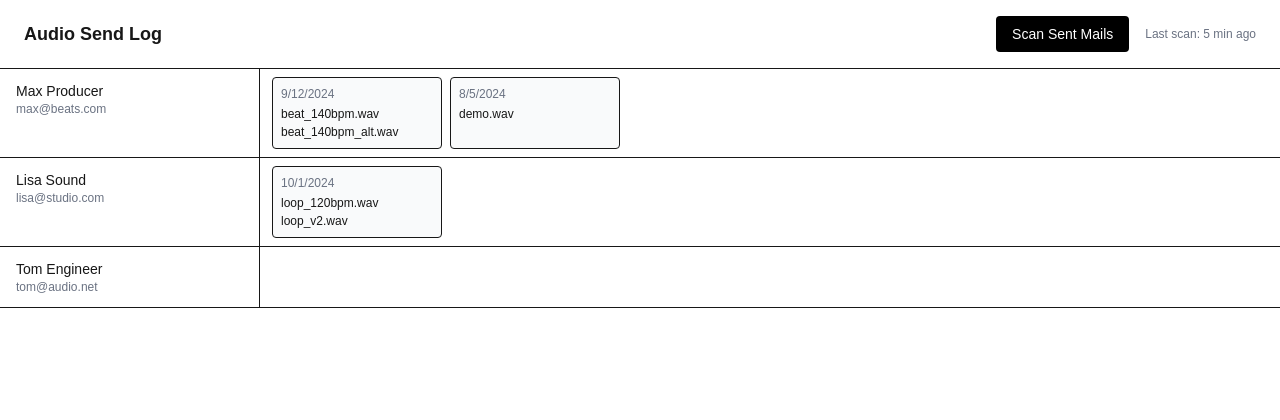
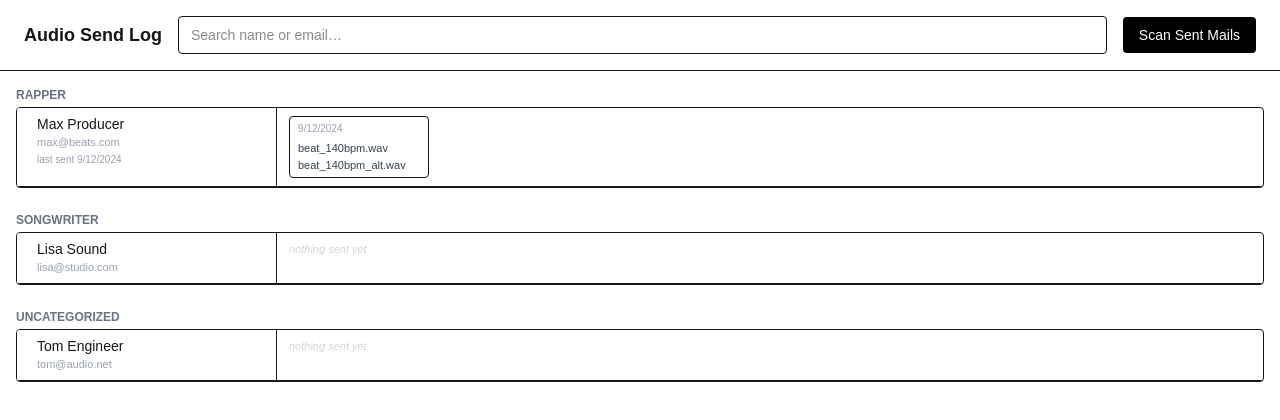
Before and after one commit to atakanalpas/beats-project, a Next.js app: page /dashboard in a window 1280 px wide. Shown: the top 420 px of the page. Built offline with nearby package versions, Linux system fonts and the light colour scheme.

Commit message:
Änderung

```diff
--- a/app/dashboard/page.tsx
+++ b/app/dashboard/page.tsx
@@ -1,4 +1,8 @@
-// app/dashboard/page.tsx
+"use client"
+
+import { useState } from "react"
+
+/* ================= TYPES ================= */
 
 type Attachment = {
   id: string
@@ -18,13 +22,30 @@ type Contact = {
   sentMails: SentMail[]
 }
 
-/* ---------------- MOCK DATA ---------------- */
+type Category = {
+  id: string
+  name: string
+}
 
-const contacts: Contact[] = [
+type ContactWithCategory = Contact & {
+  categoryId?: string
+  position: number
+}
+
+/* ================= MOCK DATA ================= */
+
+const categories: Category[] = [
+  { id: "cat-rapper", name: "Rapper" },
+  { id: "cat-songwriter", name: "Songwriter" }
+]
+
+const contacts: ContactWithCategory[] = [
   {
     id: "c1",
     name: "Max Producer",
     email: "max@beats.com",
+    categoryId: "cat-rapper",
+    position: 1,
     sentMails: [
       {
         id: "m1",
@@ -33,11 +54,6 @@ const contacts: Contact[] = [
           { id: "a1", filename: "beat_140bpm.wav" },
           { id: "a2", filename: "beat_140bpm_alt.wav" }
         ]
-      },
-      {
-        id: "m2",
-        sentAt: "2024-08-05",
-        attachments: [{ id: "a3", filename: "demo.wav" }]
       }
     ]
   },
@@ -45,76 +61,183 @@ const contacts: Contact[] = [
     id: "c2",
     name: "Lisa Sound",
     email: "lisa@studio.com",
-    sentMails: [
-      {
-        id: "m3",
-        sentAt: "2024-10-01",
-        attachments: [
-          { id: "a4", filename: "loop_120bpm.wav" },
-          { id: "a5", filename: "loop_v2.wav" }
-        ]
-      }
-    ]
+    categoryId: "cat-songwriter",
+    position: 1,
+    sentMails: []
   },
   {
     id: "c3",
     name: "Tom Engineer",
     email: "tom@audio.net",
+    position: 1,
     sentMails: []
   }
 ]
 
-/* ---------------- PAGE ---------------- */
+/* ================= HELPERS ================= */
+
+function filterContacts(list: ContactWithCategory[], search: string) {
+  if (!search) return list
+  return list.filter(c =>
+    c.name.toLowerCase().includes(search.toLowerCase()) ||
+    c.email.toLowerCase().includes(search.toLowerCase())
+  )
+}
+
+function getStatusColor(lastSentAt?: string) {
+  if (!lastSentAt) return "bg-gray-300"
+
+  const days =
+    (Date.now() - new Date(lastSentAt).getTime()) /
+    (1000 * 60 * 60 * 24)
+
+  if (days <= 7) return "bg-green-300"
+  if (days <= 30) return "bg-yellow-200"
+  if (days <= 90) return "bg-orange-300"
+  return "bg-red-300"
+}
+
+function getCardOpacity(sentAt: string) {
+  const days =
+    (Date.now() - new Date(sentAt).getTime()) /
+    (1000 * 60 * 60 * 24)
+
+  if (days <= 14) return "opacity-100"
+  if (days <= 60) return "opacity-70"
+  return "opacity-40"
+}
+
+/* ================= PAGE ================= */
 
 export default function DashboardPage() {
+  const [search, setSearch] = useState("")
+
   return (
     <div className="h-screen flex flex-col">
       {/* HEADER */}
-      <header className="flex items-center justify-between px-6 py-4 border-b">
-        <div className="font-semibold text-lg">Audio Send Log</div>
+      <header className="flex items-center gap-4 px-6 py-4 border-b">
+        <div className="font-semibold text-lg whitespace-nowrap">
+          Audio Send Log
+        </div>
 
-        <div className="flex items-center gap-4">
-          <button className="rounded bg-black text-white px-4 py-2 text-sm">
-            Scan Sent Mails
-          </button>
-          <span className="text-xs text-gray-500">
-            Last scan: 5 min ago
-          </span>
-        </div>
+        <input
+          value={search}
+          onChange={e => setSearch(e.target.value)}
+          placeholder="Search name or email…"
+          className="border px-3 py-2 rounded text-sm flex-1"
+        />
+
+        <button className="rounded bg-black text-white px-4 py-2 text-sm">
+          Scan Sent Mails
+        </button>
       </header>
 
-      {/* TABLE */}
+      {/* CONTENT */}
       <main className="flex-1 overflow-auto">
-        <div className="min-w-[900px]">
-          {contacts.map(contact => (
-            <ContactRow key={contact.id} contact={contact} />
+        <div className="min-w-[900px] px-4 py-4 space-y-6">
+
+          {categories.map(category => (
+            <CategoryBlock
+              key={category.id}
+              title={category.name}
+              contacts={filterContacts(
+                contacts.filter(c => c.categoryId === category.id),
+                search
+              )}
+            />
           ))}
+
+          <CategoryBlock
+            title="Uncategorized"
+            contacts={filterContacts(
+              contacts.filter(c => !c.categoryId),
+              search
+            )}
+          />
         </div>
       </main>
     </div>
   )
 }
 
-/* ---------------- ROW ---------------- */
+/* ================= CATEGORY ================= */
 
-function ContactRow({ contact }: { contact: Contact }) {
+function CategoryBlock({
+  title,
+  contacts
+}: {
+  title: string
+  contacts: ContactWithCategory[]
+}) {
+  if (contacts.length === 0) return null
+
   return (
-    <div className="grid grid-cols-[260px_1fr] border-b">
+    <div>
+      <div className="mb-1 text-xs font-semibold text-gray-500 uppercase">
+        {title}
+      </div>
+
+      <div className="border rounded overflow-hidden">
+        {contacts
+          .sort((a, b) => a.position - b.position)
+          .map(contact => (
+            <ContactRow key={contact.id} contact={contact} />
+          ))}
+      </div>
+    </div>
+  )
+}
+
+/* ================= ROW ================= */
+
+function ContactRow({ contact }: { contact: ContactWithCategory }) {
+  const lastSent =
+    contact.sentMails.length > 0
+      ? contact.sentMails[0].sentAt
+      : undefined
+
+  const MAX_VISIBLE = 4
+  const visibleMails = contact.sentMails.slice(0, MAX_VISIBLE)
+  const hiddenCount = contact.sentMails.length - MAX_VISIBLE
+
+  return (
+    <div className="grid grid-cols-[260px_1fr] border-b hover:bg-gray-50">
       {/* LEFT */}
-      <div className="sticky left-0 z-10 bg-white border-r px-4 py-3">
-        <div className="font-medium text-sm">{contact.name}</div>
-        <div className="text-xs text-gray-500 truncate">
-          {contact.email}
+      <div className="sticky left-0 z-10 bg-white border-r flex">
+        <div className={'w-1 ${getStatusColor(lastSent)}'} />
+
+        <div className="px-4 py-2">
+          <div className="font-medium text-sm leading-tight">
+            {contact.name}
+          </div>
+          <div className="text-[11px] text-gray-400 truncate">
+            {contact.email}
+          </div>
+          {lastSent && (
+            <div className="text-[10px] text-gray-400 mt-0.5">
+              last sent {new Date(lastSent).toLocaleDateString()}
+            </div>
+          )}
         </div>
       </div>
 
       {/* RIGHT */}
       <div className="overflow-x-auto">
-        <div className="flex gap-2 px-3 py-2">
-          {contact.sentMails.length === 0 ? null : (
-            contact.sentMails.map(mail => (
-              <SentMailCard key={mail.id} mail={mail} />
-            ))
+        <div className="flex gap-2 px-3 py-2 items-center">
+          {visibleMails.map(mail => (
+            <SentMailCard key={mail.id} mail={mail} />
+          ))}
+
+          {hiddenCount > 0 && (
+            <div className="min-w-[80px] flex items-center justify-center text-xs text-gray-400 border rounded">
+              +{hiddenCount} more
+            </div>
+          )}
+
+          {contact.sentMails.length === 0 && (
+            <span className="text-[11px] text-gray-300 italic">
+              nothing sent yet
+            </span>
           )}
         </div>
       </div>
@@ -122,18 +245,20 @@ function ContactRow({ contact }: { contact: Contact }) {
   )
 }
 
-/* ---------------- CARD ---------------- */
+/* ================= CARD ================= */
 
 function SentMailCard({ mail }: { mail: SentMail }) {
   return (
-    <div className="min-w-[170px] rounded border bg-gray-50 p-2 text-xs">
-      <div className="text-gray-500 mb-1">
+    <div
+  className={'min-w-[140px] rounded border bg-white px-2 py-1 text-[11px] hover:bg-gray-50 transition-colors ${getCardOpacity(mail.sentAt)}'}
+    >
+      <div className="text-[10px] text-gray-400 mb-1">
         {new Date(mail.sentAt).toLocaleDateString()}
       </div>
 
-      <ul className="space-y-0.5">
+      <ul className="space-y-0">
         {mail.attachments.map(att => (
-          <li key={att.id} className="truncate">
+          <li key={att.id} className="truncate text-gray-700">
             {att.filename}
           </li>
         ))}
```
